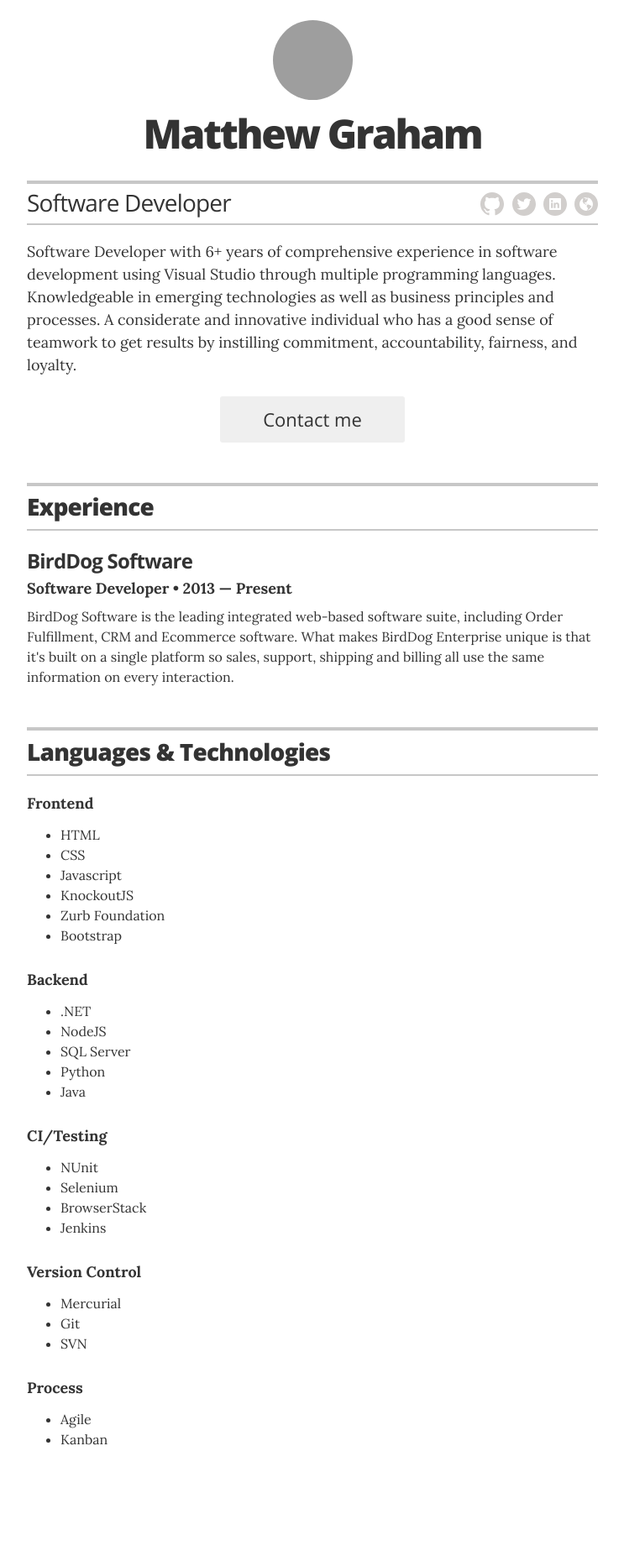
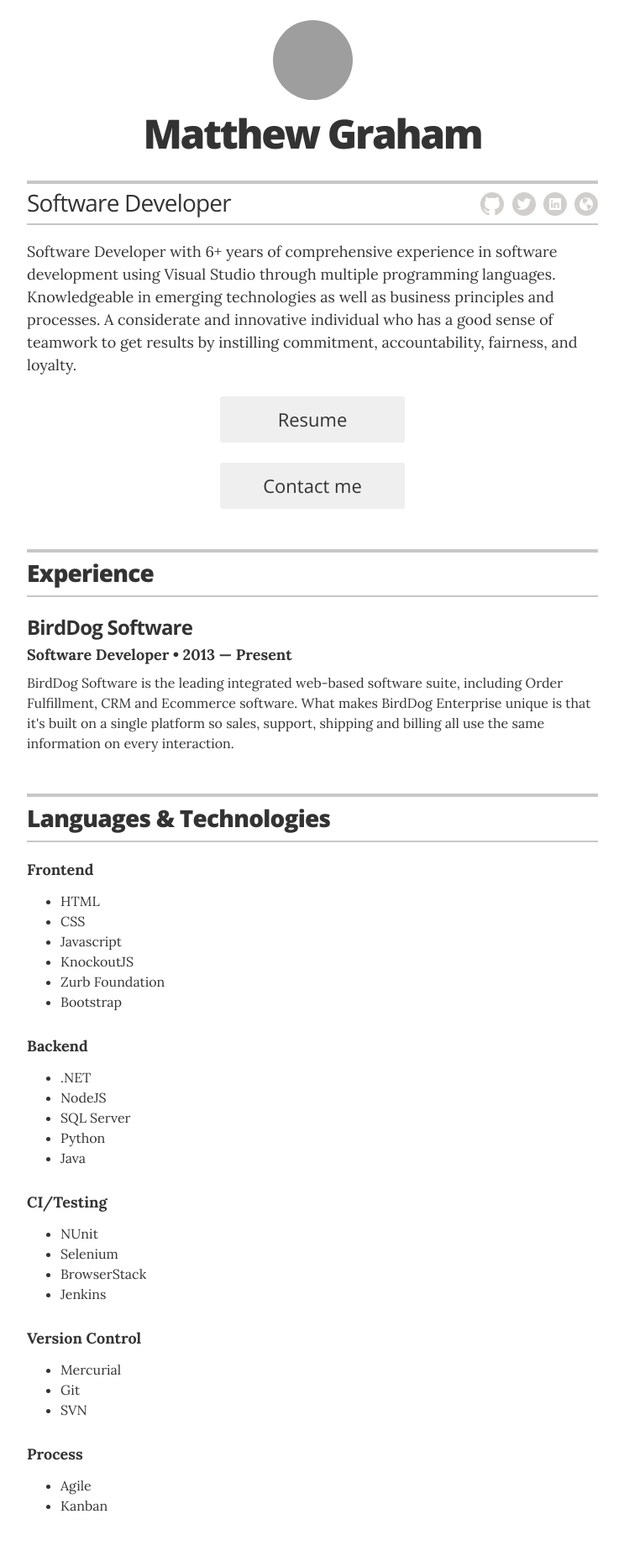
Before and after one commit to JonBons/jonbons.github.io, a Jekyll site: the page built from index.html, in a window 1280 px wide. Shown: the whole page at 84% size, without its empty margins (268-1011 px from the left). Built offline with Jekyll 4.4.1, drawn with Linux system fonts in a browser that asks for light colours; before the commit the page ends 1774 px from its top, so only the background shows below that; grey boxes are pictures that could not be loaded.

Commit message:
Update resume.html

```diff
--- a/_layouts/resume.html
+++ b/_layouts/resume.html
@@ -36,6 +36,7 @@
         </div>
 
         {% if site.resume_looking_for_work == 'yes' %}
+        <a href="https://github.com/JonBons/resume/raw/master/resume.pdf" class="contact-button no-print" itemprop="resume">Resume</a>
         <a href="mailto:{{ site.resume_contact_email }}" class="contact-button no-print" itemprop="email">Contact me</a>
         {% elsif site.resume_looking_for_work == 'no' %}
         <a class="contact-button not-looking no-print">I'm not looking for work right now.</a>
```
